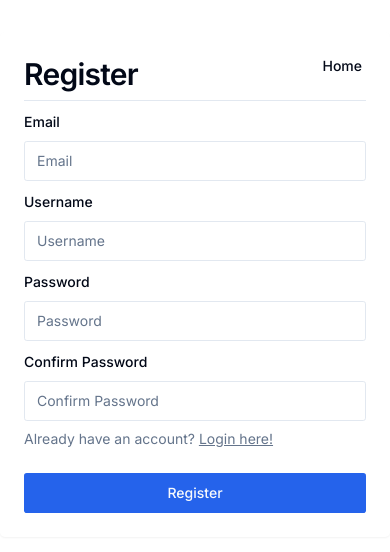
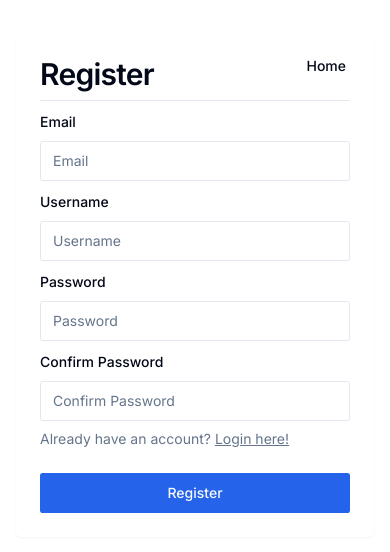
Before and after one commit to slionel185/regiment, a Next.js app: page /auth/register in a window 390 px wide. Shown: the part 138-690 px from the top of the page. Built offline with nearby package versions, Linux system fonts and the light colour scheme; no server answers.

Commit message:
Pad Login and Register Pages

```diff
--- a/src/app/auth/login/page.tsx
+++ b/src/app/auth/login/page.tsx
@@ -12,8 +12,8 @@ export default async function LoginPage() {
     if(session) return redirect('/dashboard')
 
     return (
-        <div className='flex flex-col min-h-screen justify-center items-center'>
-            <Card className='w-full px:4 border-none sm:border-solid sm:w-[400px] relative'>
+        <div className='flex flex-col min-h-screen justify-center items-center px-4'>
+            <Card className='w-full border-none sm:border-solid sm:w-[400px] relative'>
                 <div className='absolute top-4 right-4'>
                     <RedirectButton size={'sm'} to='/'>Home</RedirectButton>
                 </div>
--- a/src/app/auth/register/page.tsx
+++ b/src/app/auth/register/page.tsx
@@ -12,8 +12,8 @@ export default async function RegisterPage() {
     if(session) return redirect('/dashboard')
 
     return (
-        <div className='flex flex-col min-h-screen justify-center items-center'>
-            <Card className='w-full px:4 border-none sm:border-solid sm:w-[400px] relative'>
+        <div className='flex flex-col min-h-screen justify-center items-center px-4'>
+            <Card className='w-full border-none sm:border-solid sm:w-[400px] relative'>
                 <div className='absolute top-4 right-4'>
                     <RedirectButton size={'sm'} to='/'>Home</RedirectButton>
                 </div>
```
